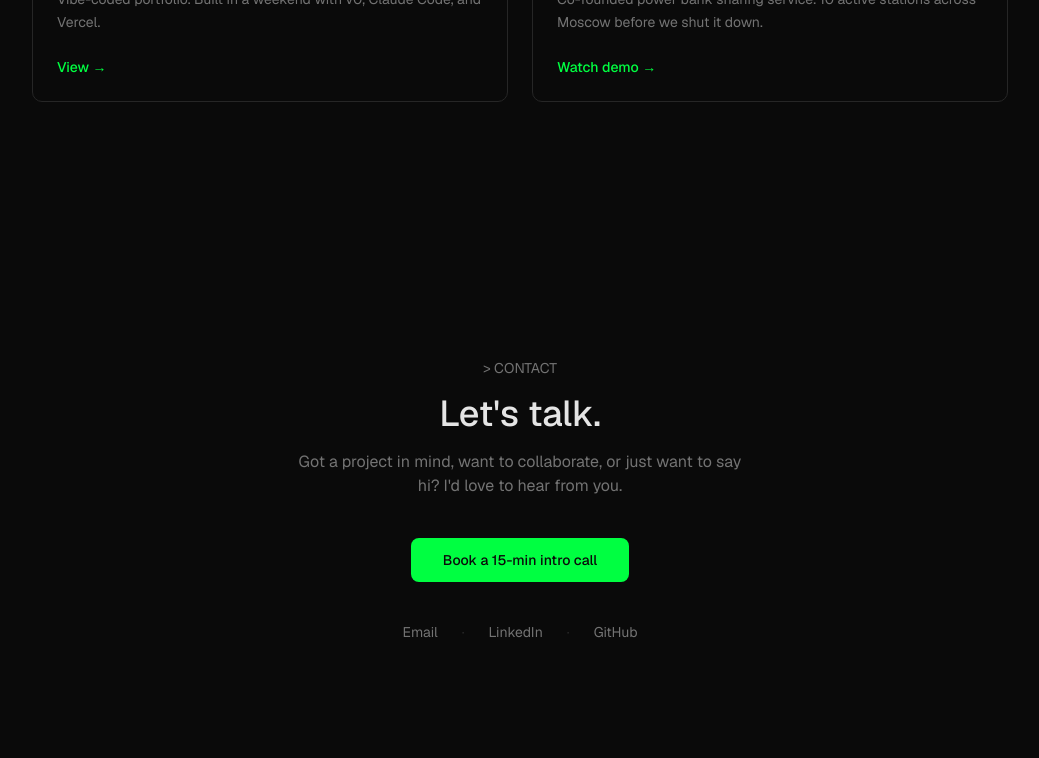
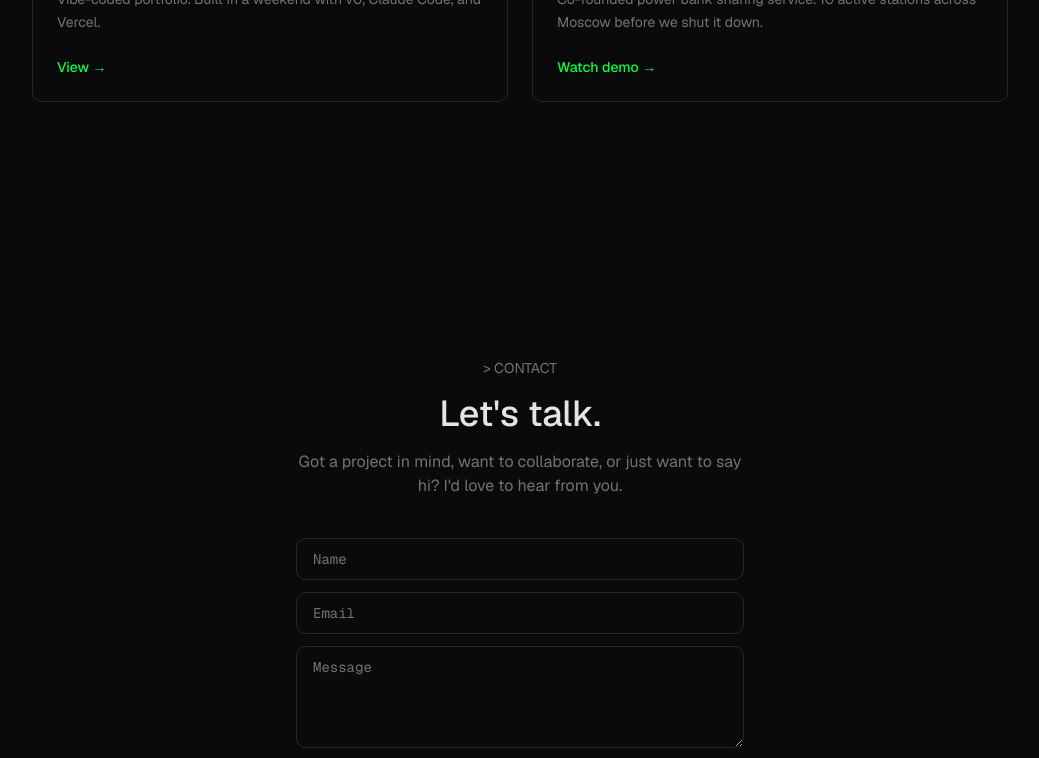
Before and after one commit to Savel2/portfolio, a Next.js app: page / in a window 1280 px wide. Shown: the part 2000-2758 px from the top of the page, without its empty margins (120-1159 px from the left). Built offline with nearby package versions, Linux system fonts and the light colour scheme.

Commit message:
Changing experince in local files

```diff
--- /dev/null
+++ b/app/api/contact/route.ts
@@ -0,0 +1,50 @@
+const EMAIL_RE = /^[^\s@]+@[^\s@]+\.[^\s@]+$/
+
+export async function POST(request: Request) {
+  let body: unknown
+  try {
+    body = await request.json()
+  } catch {
+    return Response.json({ error: 'Invalid submission.' }, { status: 400 })
+  }
+
+  const { name, email, message } = (body ?? {}) as Record<string, unknown>
+
+  if (
+    !name || typeof name !== 'string' || !name.trim() ||
+    !email || typeof email !== 'string' || !EMAIL_RE.test(email.trim()) ||
+    !message || typeof message !== 'string' ||
+    message.trim().length < 5 || message.trim().length > 2000
+  ) {
+    return Response.json({ error: 'Invalid submission.' }, { status: 400 })
+  }
+
+  const webhookUrl = process.env.N8N_CONTACT_WEBHOOK_URL
+  if (!webhookUrl) {
+    return Response.json({ error: 'Submission failed.' }, { status: 502 })
+  }
+
+  const controller = new AbortController()
+  setTimeout(() => controller.abort(), 10_000)
+
+  try {
+    const res = await fetch(webhookUrl, {
+      method: 'POST',
+      headers: { 'Content-Type': 'application/json' },
+      body: JSON.stringify({
+        name: name.trim(),
+        email: email.trim(),
+        message: message.trim(),
+      }),
+      signal: controller.signal,
+    })
+
+    if (!res.ok) {
+      return Response.json({ error: 'Submission failed.' }, { status: 502 })
+    }
+
+    return Response.json({ ok: true })
+  } catch {
+    return Response.json({ error: 'Submission failed.' }, { status: 502 })
+  }
+}
--- a/components/contact.tsx
+++ b/components/contact.tsx
@@ -1,5 +1,6 @@
 "use client"
 
+import { useState } from "react"
 import { motion } from "framer-motion"
 
 const socialLinks = [
@@ -9,6 +10,35 @@ const socialLinks = [
 ]
 
 export function ContactSection() {
+  const [name, setName] = useState("")
+  const [email, setEmail] = useState("")
+  const [message, setMessage] = useState("")
+  const [status, setStatus] = useState<"idle" | "sending" | "success" | "error">("idle")
+
+  async function handleSubmit(e: React.FormEvent<HTMLFormElement>) {
+    e.preventDefault()
+    setStatus("sending")
+
+    try {
+      const res = await fetch("/api/contact", {
+        method: "POST",
+        headers: { "Content-Type": "application/json" },
+        body: JSON.stringify({ name, email, message }),
+      })
+      const data = await res.json()
+      if (res.ok && data.ok) {
+        setStatus("success")
+      } else {
+        setStatus("error")
+      }
+    } catch {
+      setStatus("error")
+    }
+  }
+
+  const inputClass =
+    "w-full rounded-lg border border-border bg-card text-foreground font-mono text-sm px-4 py-2.5 placeholder:text-muted-foreground focus:outline-none focus:ring-2 focus:ring-[#00ff41]/40 focus:border-[#00ff41]/60 transition-colors"
+
   return (
     <section id="contact" className="py-24 md:py-32">
       <div className="mx-auto max-w-5xl px-6">
@@ -29,6 +59,60 @@ export function ContactSection() {
             Got a project in mind, want to collaborate, or just want to say hi?
             I&apos;d love to hear from you.
           </p>
+
+          {/* Contact form */}
+          <motion.div
+            initial={{ opacity: 0, y: 16 }}
+            whileInView={{ opacity: 1, y: 0 }}
+            transition={{ duration: 0.5, delay: 0.1 }}
+            viewport={{ once: true }}
+            className="w-full max-w-md mb-10"
+          >
+            {status === "success" ? (
+              <p className="font-mono text-sm text-[#00ff41] py-6">
+                Thanks — I&apos;ll get back to you within 48 hours.
+              </p>
+            ) : (
+              <form onSubmit={handleSubmit} className="flex flex-col gap-3 text-left">
+                <input
+                  type="text"
+                  placeholder="Name"
+                  value={name}
+                  onChange={(e) => setName(e.target.value)}
+                  required
+                  className={inputClass}
+                />
+                <input
+                  type="email"
+                  placeholder="Email"
+                  value={email}
+                  onChange={(e) => setEmail(e.target.value)}
+                  required
+                  className={inputClass}
+                />
+                <textarea
+                  placeholder="Message"
+                  value={message}
+                  onChange={(e) => setMessage(e.target.value)}
+                  rows={4}
+                  required
+                  className={`${inputClass} resize-y`}
+                />
+                {status === "error" && (
+                  <p className="font-mono text-xs text-red-400">
+                    Something went wrong — try the email link above instead.
+                  </p>
+                )}
+                <button
+                  type="submit"
+                  disabled={status === "sending"}
+                  className="self-start px-6 py-2.5 rounded-lg font-mono text-sm font-semibold bg-[#00ff41] text-black hover:opacity-90 transition-opacity disabled:opacity-40"
+                >
+                  {status === "sending" ? "Sending..." : "Send message"}
+                </button>
+              </form>
+            )}
+          </motion.div>
 
           <motion.a
             href="https://calendar.app.google/78mAh6aSNL54JqD19"
--- a/data/cv-context.md
+++ b/data/cv-context.md
@@ -157,17 +157,9 @@
 - Worked across HTML, SEO, security reviews, accessibility compliance, cross-browser responsiveness
 - Tools/methods: SEO, Scrum, Jira
 
-### Volunteer - Yasnosvit
-
-**2022 - 2023**
-
-- Coordinated collection of essential supplies for 100+ Ukrainian children in London and Berlin
-- Built and ran a charity website for the project
-- Tools/methods: Wix, Notion
-
 ### Any other side projects, hackathons, open-source contributions?
 
-None currently beyond the personal portfolio site, Yasnosvit volunteer work, and the Link Group freelance engagement.
+None currently beyond the personal portfolio site and the Link Group freelance engagement.
 
 Note: the personal portfolio / vibe-coded site (which this AI doc lives on) is captured under Section 6 - "What I'm currently learning" - rather than here.
 
```
